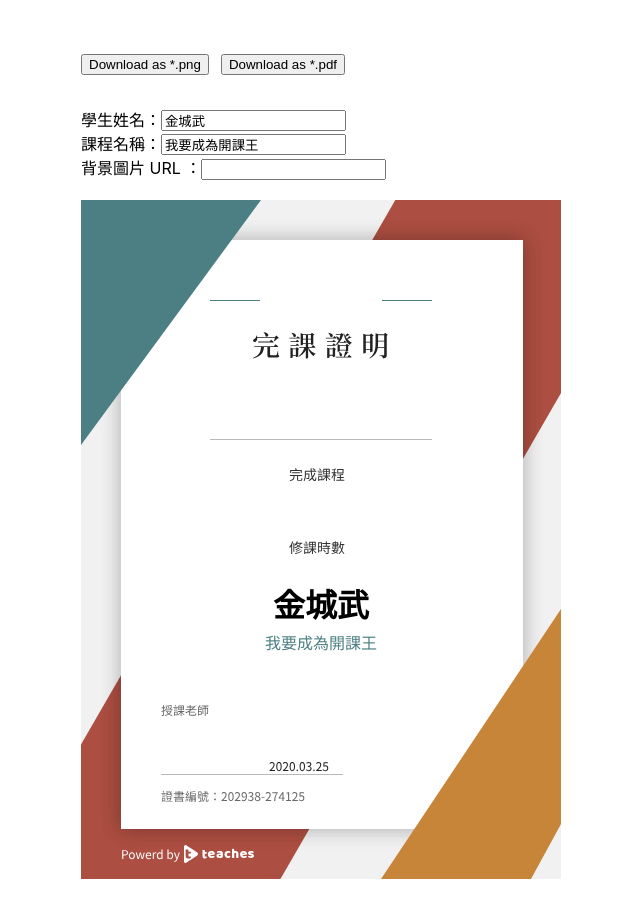
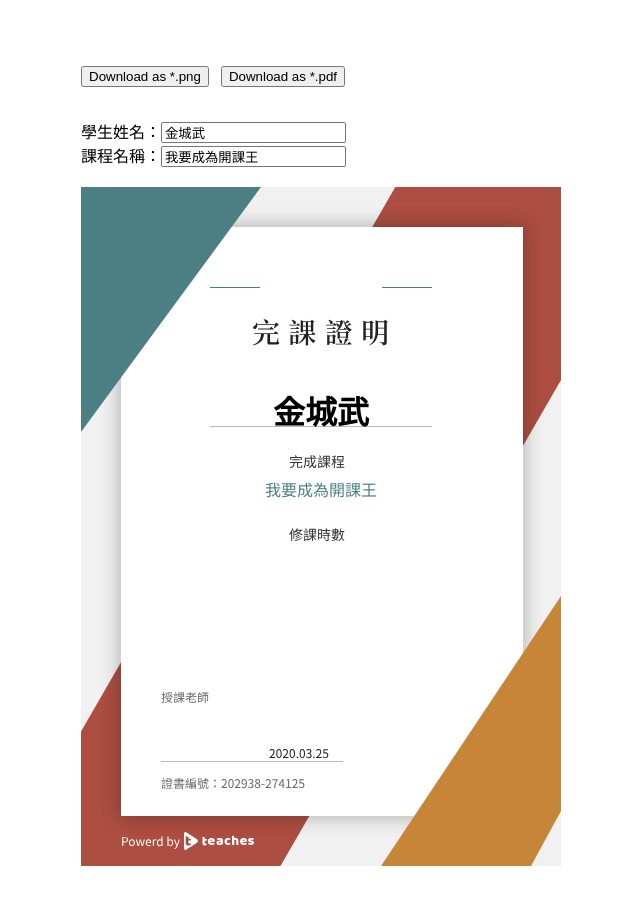
Before and after one commit to TimingJL/convert-dom-to-pdf-sample, a React (Create React App) app: page / in a window 1280 px wide. Shown: the whole page, without its empty margins (319-959 px from the left). Built offline with nearby package versions, Linux system fonts and the light colour scheme.

Commit message:
Styling position

```diff
--- a/src/components/Canvas/index.js
+++ b/src/components/Canvas/index.js
@@ -3,8 +3,6 @@ import styled from 'styled-components';
 import Draggable from 'react-draggable';
 import html2canvas from 'html2canvas';
 import { jsPDF } from "jspdf";
-
-import templatePath from 'assets/certificate-template.png';
 import { ThreeColorsTemplatePortrait } from 'components/common/icons';
 
 /** Ref:
@@ -34,16 +32,11 @@ const CanvasWrapper = styled.div`
 	width: ${SIZE_WEIGHT}px;
 	height: ${SIZE_HEIGHT}px;
 	position: relative;
-
-	/* background: url(${props => props.imageUrl});
-	background-size: contain;
-	background-repeat: no-repeat; */
-	background: pink;
 `;
 
 const StudentName = styled.div`
 	position: absolute;
-	top: 380px;
+	top: 200px;
 	width: 100%;
 	display: flex;
 	justify-content: center;
@@ -56,7 +49,7 @@ const StudentName = styled.div`
 
 const CourseName = styled.div`
 	position: absolute;
-	top: 430px;
+	top: 290px;
 	width: 100%;
 	display: flex;
 	justify-content: center;
@@ -71,7 +64,6 @@ const CourseName = styled.div`
 const Canvas = () => {
 	const [studentName, setStudentName] = useState('金城武');
 	const [courseName, setCourseName] = useState('我要成為開課王');
-	const [backgroundUrl, setBackgroundUrl] = useState();
 
 	const handleDownloadAsPng = () => {
 		html2canvas(document.querySelector("#capture")).then(canvas => {
@@ -103,13 +95,6 @@ const Canvas = () => {
 		setCourseName(value);
 	}
 
-	const handleChangeBackgroundUrl = (event) => {
-		const value = event.target.value;
-		setBackgroundUrl(value);
-	}
-
-	console.log('templatePath: ', templatePath)
-
 	return (
 		<div>
 			<ButtonGroup>
@@ -124,10 +109,6 @@ const Canvas = () => {
 				<div>
 					<label htmlFor="">課程名稱：</label>
 					<input type="text" value={courseName} onChange={handleChangeCourseName} />
-				</div>
-				<div>
-					<label htmlFor="">背景圖片 URL ：</label>
-					<input type="text" onChange={handleChangeBackgroundUrl} />
 				</div>
 			</InputGroup>
 			<CanvasWrapper id="capture">
```
